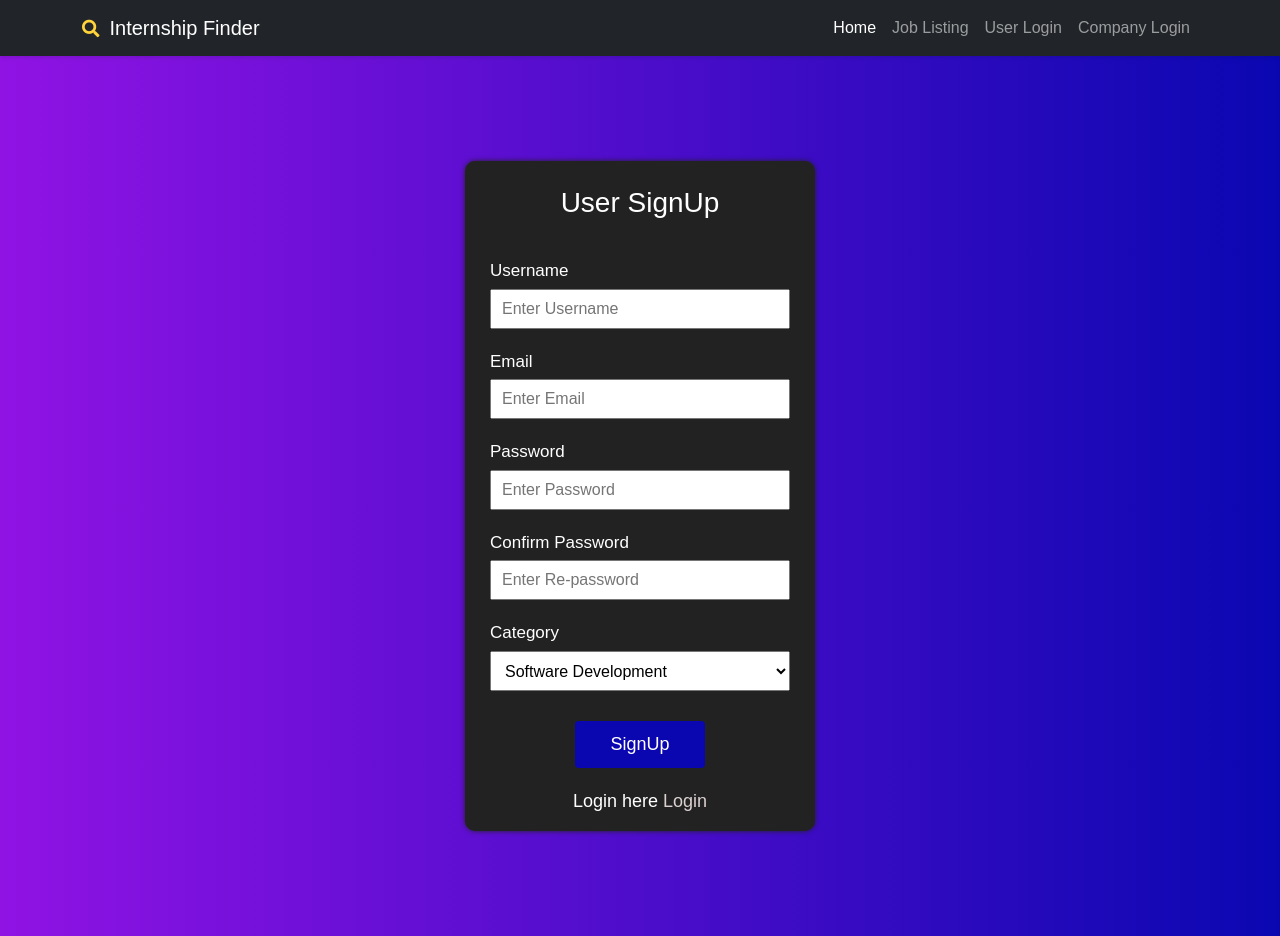
After one commit to pathumsameera12/internship-finder, a Django app: page /internship-finder/user_register/ in a window 1280 px wide. The commit adds this page. Run offline with Django 4.2, Linux system fonts and the light colour scheme.

Commit message:
Student Registration

```diff
--- a/finder/admin.py
+++ b/finder/admin.py
@@ -4,3 +4,4 @@ from . models import *
 # Register your models here.
 admin.site.register(Company)
 admin.site.register(Job)
+admin.site.register(Student)
--- a/finder/templates/basic.html
+++ b/finder/templates/basic.html
@@ -36,7 +36,7 @@
                 </li>
                 {% if not user.is_authenticated %}
                     <li class="nav-item">
-                        <a class="nav-link" href="#">User Login</a>
+                        <a class="nav-link" href="/internship-finder/user_login/">User Login</a>
                      </li>
                     <li class="nav-item">
                         <a class="nav-link {% block company_login %} {% endblock %}" href="/internship-finder/company_login/">Company Login</a>
@@ -48,8 +48,10 @@
                             <li class="nav-item dropdown">
                                 <a class="nav-link dropdown-toggle" id="navbarDropdown" role="button" data-bs-toggle="dropdown" aria-expanded="false" href="delete= {{item.id}}"><i class="fas fa-user-circle" style="color: white; font-size: 32px; margin-left: 10px;"></i></a>
                             <ul class="dropdown-menu" aria-labelledby="navbarDropdown">
+                                <center> <i class="fas fa-user-circle" style="color: black; font-size: 32px; margin-left: 10px;"></i> </center>
+                                <p class="h6" style="text-align: center;">{{ profile.username  }}</p>
                                 <li><a class="dropdown-item" href="#">Profile</a></li>
-                                <li><a class="dropdown-item" href="#">Log Out</a></li>
+                                <li><a class="dropdown-item" href="{% url 'logout' %}">Log Out</a></li>
                             </ul>
                             </li>
 
--- /dev/null
+++ b/finder/templates/user_register.html
@@ -0,0 +1,209 @@
+{% extends 'basic.html' %}
+{% block title %} Home {% endblock %}
+{% block home %} active {% endblock %}
+
+{% block css %}
+*{
+    padding: 0;
+    margin: 0;
+    box-sizing: border-box;
+    font-family: 'Poppins', sans-serif;
+}
+
+.content{
+    padding:40px 0;
+    width: 100%;
+    height: 110vh;
+    display: flex;
+    flex-direction: column;
+    justify-content: center;
+    align-items: center;
+    text-align: center;
+    background: linear-gradient(to left, #0a07b1, rgb(144, 19, 228));
+}
+
+.content form{
+    background: #222222;
+    border-radius: 10px;
+    box-shadow: 0 0 5px #222222;
+    padding: 25px 25px 0;
+}
+
+.content form h2{
+    color: #ffff;
+    font-size: 28px;
+    padding-bottom: 30px;
+}
+
+form .inputBox{
+    display: flex;
+    flex-direction: column;
+    justify-content: center;
+    text-align: justify;
+    margin-bottom: 20px;
+}
+
+form .inputBox label{
+    font-size: 17px;
+    color: #ffff;
+    padding-bottom: 5px;
+}
+
+form .inputBox input,
+form .inputBox select{
+    width: 100%;
+    height: 40px;
+    padding: 10px;
+    font-size: 16px;
+}
+
+form .others{
+    display: flex;
+    align-items: center;
+    justify-content: space-between;
+}
+
+form .others a{
+    color: #ffff;
+    text-decoration: none;
+    font-size: 17px;
+}
+
+form .others a:hover{
+    text-decoration: underline;
+}
+
+form .btn{
+    background: #0a07b1;
+    padding: 10px 35px;
+    font-size: 18px;
+    color: #ffff;
+    border: none;
+    border-radius: 4px;
+    margin-top: 10px;
+    cursor: pointer;
+}
+
+form .btn:hover{
+    background: #0a0890;
+    color:#ffff;
+}
+
+.user_login{
+    width: 350px;
+    height: 400px;
+}
+
+
+/*==== signup ====*/
+.user_signup{
+    width:350px;
+    height: auto;
+}
+
+form .box{
+    display: flex;
+    gap: 5px;
+}
+
+form .link p{
+    color: #ffff;
+    margin-top: 20px;
+    text-align: center;
+    font-size: 18px;
+}
+
+form .link p a{
+    text-decoration: none;
+    color: #dcd1d1;
+}
+
+form .link p a:hover{
+    text-decoration: underline;
+}
+
+form span{
+    margin-bottom:-10px;
+    color:red;
+}
+
+@media(max-width:1020px)
+{
+    form .box{
+        width: 100%;
+        flex-direction: column;
+        gap: 0;
+    }
+
+    form .box input{
+        width: 100%;
+    }
+
+    .content{
+        height: auto;
+        padding: 30px 0;
+    }
+
+    .user_signup{
+        width: 350px;
+        height: auto;
+    }
+}
+
+@media(max-width:370px)
+{
+    .user_signup{
+        width: auto;
+    }
+}
+
+{% endblock %}
+
+{% block body %}
+
+<div class="content">
+    <form class="user_signup" method="POST">
+        {% csrf_token %}
+        <h2>User SignUp</h2>
+        <div class="inputBox">
+            <label for="">Username</label>
+            <input type="text" name="username"  placeholder="Enter Username" required>
+        </div>
+        <div class="inputBox">
+            <label for="">Email</label>
+            <input type="email" name="email"  placeholder="Enter Email" required>
+        </div>
+        <div class="inputBox">
+            <label for="">Password</label>
+            <input type="password" name="password1" placeholder="Enter Password" required>
+        </div>
+        <div class="inputBox">
+            <label for="">Confirm Password</label>
+            <input type="password" name="password2" placeholder="Enter Re-password" required>
+        </div>
+        <div class="inputBox">
+            <label for="">Category</label>
+            <select id="category" name="category" class="" required>
+                <option value="software">Software Development</option>
+                <option value="network">Networking</option>
+                <option value="web_design">Web Design</option>
+                <option value="data_science">Data Science</option>
+                <option value="digital_marketing">Digital Marketing</option>
+                <option value="graphic_design">Graphic Design</option>
+                <option value="hr">HR</option>
+            </select>
+        </div>
+
+        <div class="button">
+            <button type="submit" class="btn">SignUp</button>
+        </div>
+
+        <div class="link">
+            <p>Login here <a href="/internship-finder/user_login/">Login</a></p>
+        </div>
+    </form>
+</div>
+
+
+
+{% endblock %}
--- a/finder/urls.py
+++ b/finder/urls.py
@@ -8,4 +8,6 @@ urlpatterns = [
     path("company_login/", views.company_login, name='company_login'),
     path('add_job/', views.add_job, name='add_job'),
     path('company_profile/<int:comp_id>/', views.company_profile, name='company-profile'),
+    path('user_register/', views.user_register),
+    path('user_login/', views.user_login, name='user_login'),
 ]
--- a/finder/views.py
+++ b/finder/views.py
@@ -15,7 +15,7 @@ def home(request):
             context = {'user_type': 'company', 'profile': company}
         except Company.DoesNotExist:
 
-            student = Company.objects.get(user=request.user)
+            student = Student.objects.get(user=request.user)
             context = {'user_type': 'student', 'profile': student}
 
         return render(request, 'index.html', context)
@@ -142,3 +142,52 @@ def company_profile(request, comp_id):
         return render(request, 'company-profile.html', {'user_type': 'company','profile': company,'company': company})
 
     return render(request, 'company-profile.html', {'user_type': 'company','profile': company,'company': company})
+
+
+# user login
+def user_login(request):
+    if request.method == 'POST':
+        username = request.POST['username']
+        password = request.POST['password']
+        user = authenticate(request, username=username, password=password)
+        if user is not None:
+            user1 = Student.objects.get(user=user)
+            if user1.type == "student":
+                login(request, user)
+
+                return redirect('index')
+        else:
+            messages.success(request, 'Invalid username or password')
+            return render(request, 'user_login.html')
+    else:
+        return render(request, 'user_login.html')
+
+# user register
+def user_register(request):
+    if request.method=="POST":
+        username = request.POST['username']
+        email = request.POST['email']
+        password = request.POST['password1']
+        category = request.POST['category']
+
+        try:
+            if User.objects.filter(username=username).exists():
+                raise IntegrityError('Username already exists.')
+
+            user = User.objects.create_user(username=username, email=email, password=password)
+            student = Student.objects.create(user=user, username=username, category=category, type="student")
+
+            user.save()
+            student.save()
+            messages.success(request, 'Account created successful!')
+            return redirect('user_login')
+
+        except IntegrityError as e:
+            messages.success(request, f'Username already exists. Please choose a different username.')
+            return render(request, 'user_register.html',{'username': username, 'email': email, 'password': password, 'category': category })
+
+        except Exception as e:
+            messages.success(request, 'There was an error in signup. {str(e)}')
+            return render(request, 'user_register.html')
+    else:
+        return render(request, 'user_register.html')
```
Also changed, not shown: finder/models.py (+13 -0 lines), finder/templates/user_login.html (added, +189 -0 lines), db.sqlite3, finder/migrations/0003_student.py (added).
